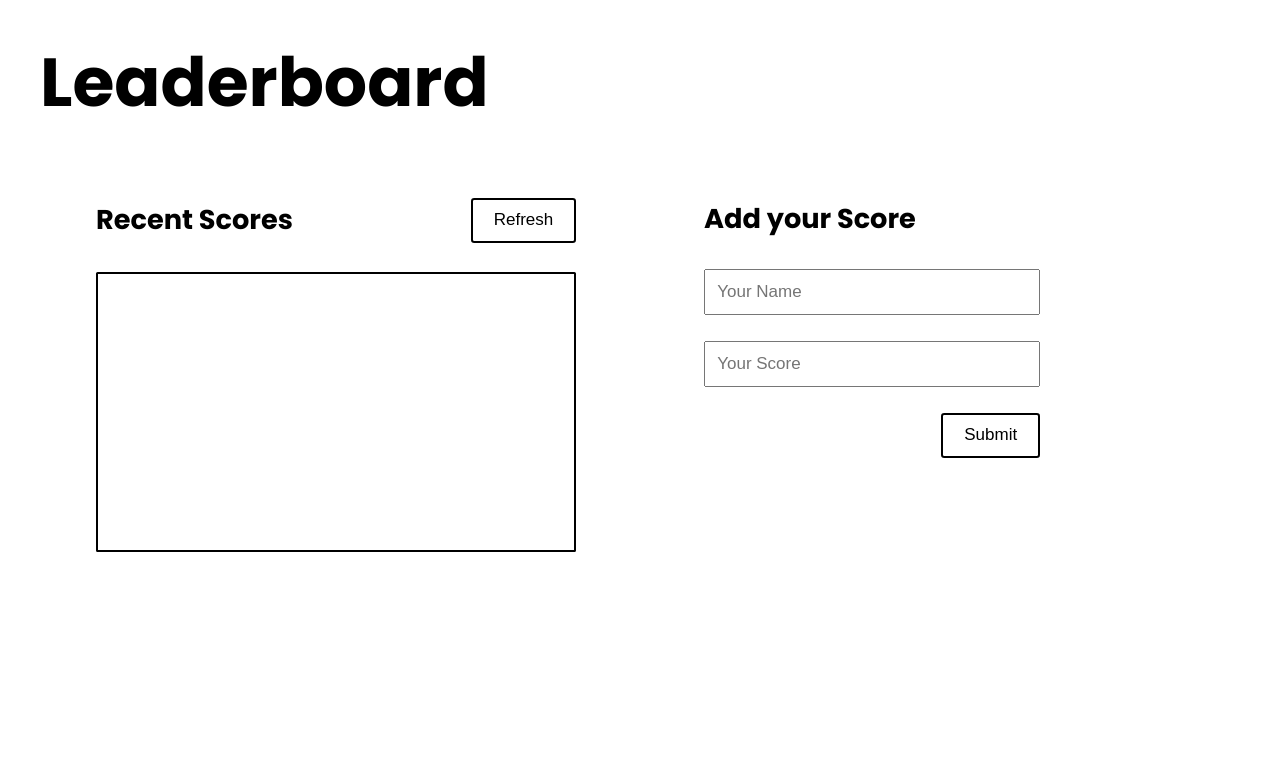
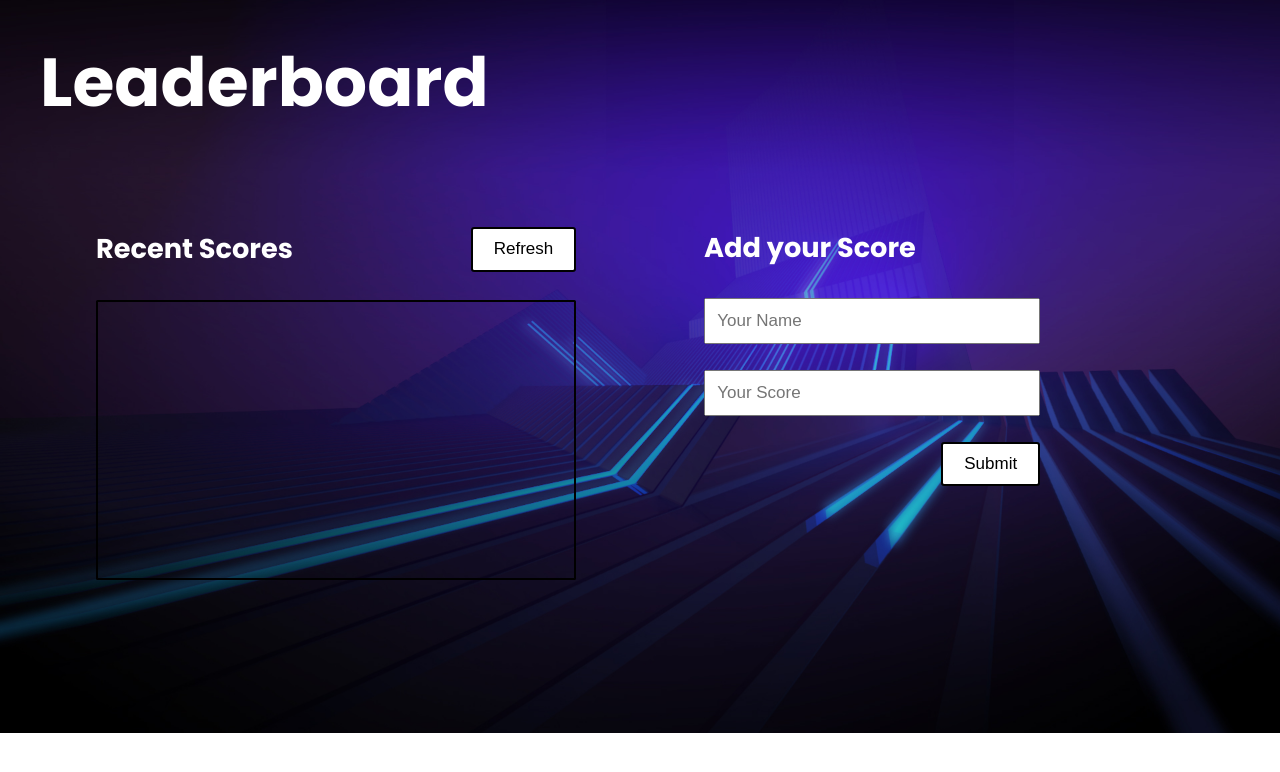
Before and after one commit to NitBravoA92/leaderboard-api, a website built with webpack: page src/index.html in a window 1280 px wide. Built offline with nearby package versions, Linux system fonts and the light colour scheme; no server answers.

Commit message:
Add an image background to the body of the page

```diff
--- a/src/index.js
+++ b/src/index.js
@@ -1,6 +1,10 @@
+import gameWallpapers from './gameWallpapers.jpg';
 import './style.css';
 import loadScores from './modules/loadScores.js';
 import saveNewScore from './modules/saveScores.js';
+
+/* Set a background image to the body */
+document.body.style.backgroundImage = `url(${gameWallpapers})`;
 
 loadScores();
 
--- a/src/style.css
+++ b/src/style.css
@@ -19,6 +19,10 @@ body {
   font-size: 17px;
   font-style: normal;
   font-weight: 400;
+  color: #fff;
+  background-position: center;
+  background-repeat: no-repeat;
+  background-size: cover;
 }
 
 header,
@@ -43,7 +47,7 @@ main {
   justify-content: space-between;
   align-items: center;
   gap: 0.5rem;
-  margin-bottom: 1.8rem;
+  margin: 1.8rem 0;
 }
 
 .section-title {
```
Also changed, not shown: src/gameWallpapers.jpg (added).
